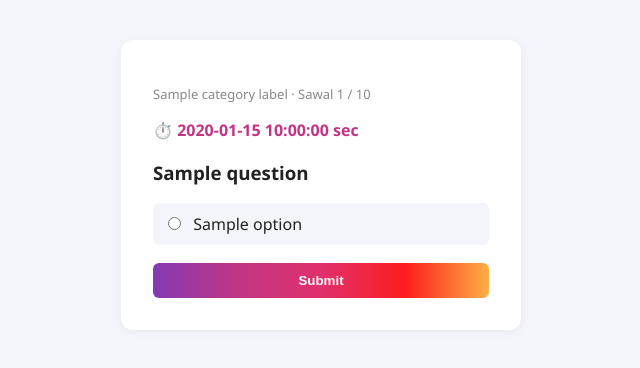
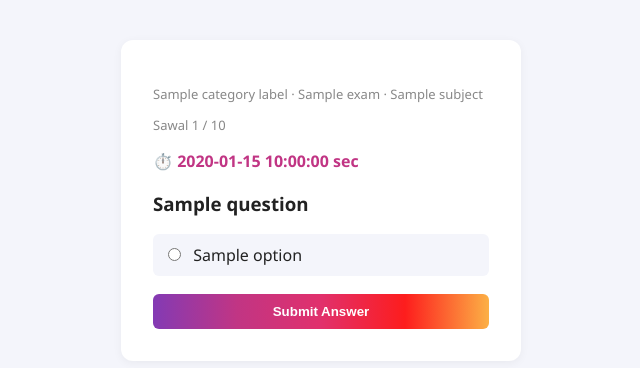
Before and after one commit to princekumar3232/Quizbuzz, a Flask app: template templates/question.html in a window 1280 px wide. Shown: the part 52-420 px from the top of the page, without its empty margins (319-959 px from the left). Run offline with Flask 3, Linux system fonts and the light colour scheme; the template is opened without the code that fills it: most values are stand-ins (such as "Sample title", 1, 10 or a date in 2020); some libraries are stand-ins or nearby versions.

Commit message:
Update question.html

```diff
--- a/templates/question.html
+++ b/templates/question.html
@@ -1,31 +1,108 @@
 {% extends "base.html" %}
-{% block title %}Question {{ q_number }}{% endblock %}
+
+{% block title %}
+Question {{ q_number }}
+{% endblock %}
+
 {% block content %}
+
 <div class="quiz-card">
-    <p class="progress">{{ category_label }} · Sawal {{ q_number }} / {{ total }}</p>
-    <p class="timer">⏱️ <span id="timeLeft">{{ time_limit }}</span> sec</p>
-    <h3>{{ question }}</h3>
-    <form method="POST" id="quizForm">
+
+    <div class="quiz-top">
+
+        <p class="progress">
+            {{ category_label }}
+            ·
+            {{ exam }}
+            ·
+            {{ subject }}
+        </p>
+
+        <p class="progress">
+            Sawal {{ q_number }} / {{ total }}
+        </p>
+
+    </div>
+
+
+    <p class="timer">
+        ⏱️
+        <span id="timeLeft">
+            {{ time_limit }}
+        </span>
+        sec
+    </p>
+
+
+    <h3>
+        {{ question }}
+    </h3>
+
+
+    <form
+        method="POST"
+        id="quizForm"
+    >
+
         {% for option in options %}
+
         <label class="option-label">
-            <input type="radio" name="option" value="{{ option }}">
+
+            <input
+                type="radio"
+                name="option"
+                value="{{ option }}"
+                required
+            >
+
             {{ option }}
+
         </label>
+
         {% endfor %}
-        <button type="submit" class="next-btn">Submit</button>
+
+
+        <button
+            type="submit"
+            class="next-btn"
+        >
+            Submit Answer
+        </button>
+
     </form>
+
 </div>
+
+
 <script>
-    let timeLeft = {{ time_limit }};
-    const timerEl = document.getElementById("timeLeft");
-    const formEl = document.getElementById("quizForm");
-    const countdown = setInterval(function () {
+
+let timeLeft = {{ time_limit }};
+
+const timerEl =
+    document.getElementById("timeLeft");
+
+const formEl =
+    document.getElementById("quizForm");
+
+
+const countdown =
+    setInterval(function () {
+
         timeLeft -= 1;
-        timerEl.textContent = timeLeft;
+
+        timerEl.textContent =
+            timeLeft;
+
         if (timeLeft <= 0) {
+
             clearInterval(countdown);
+
             formEl.submit();
+
         }
+
     }, 1000);
+
 </script>
+
 {% endblock %}
```
